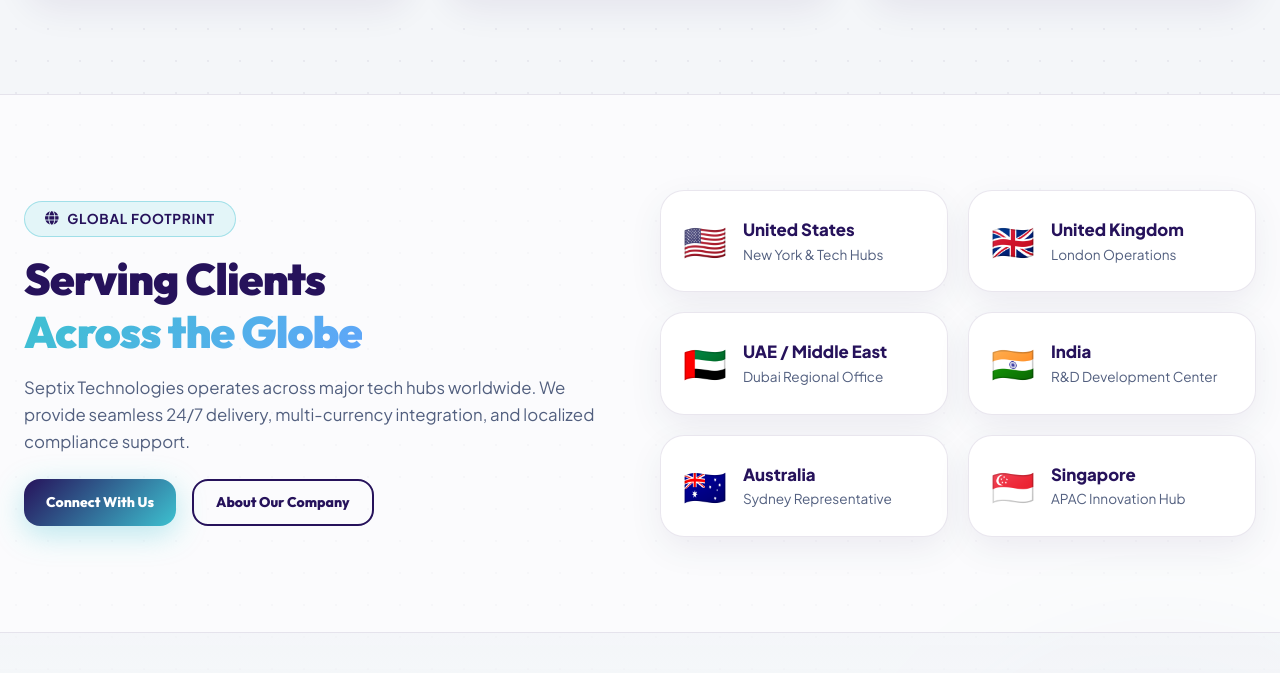
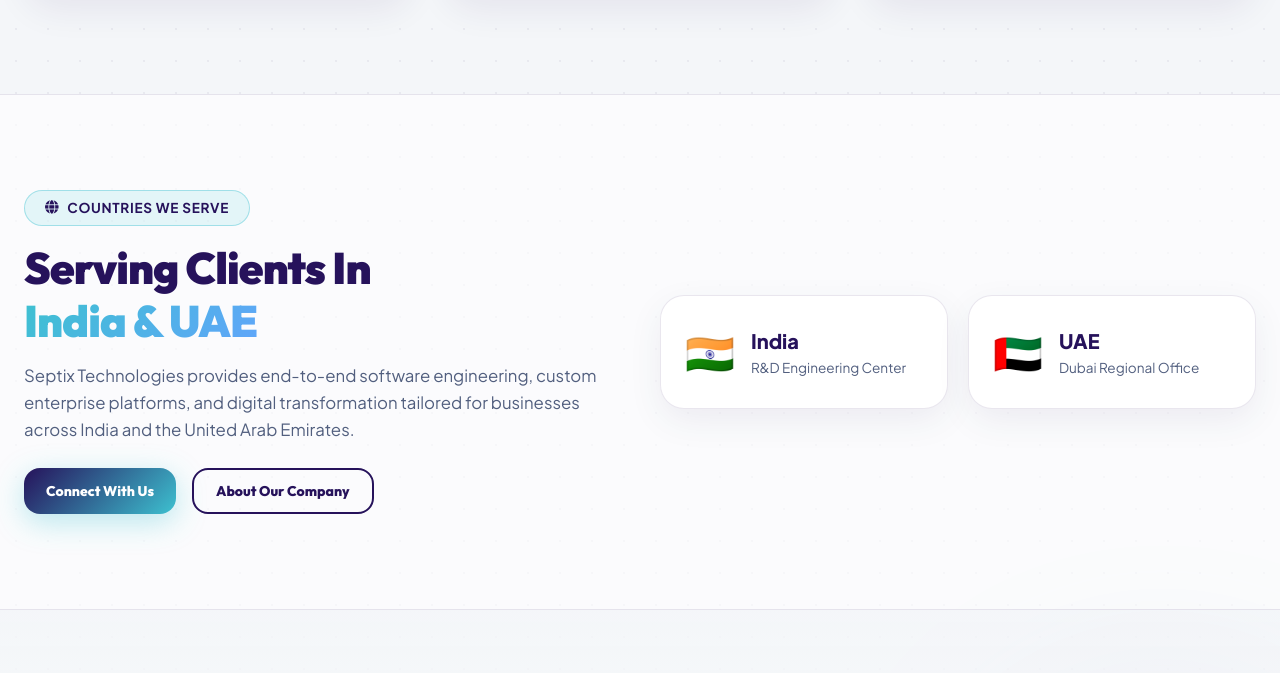
Before and after one commit to Maulik-Dawda/septix-technologies, a PHP site: page / in a window 1280 px wide; the page is wider, and only the part inside the window is pictured. Shown: the part 2419-3092 px from the top of that part. Run offline with PHP 8.4, Linux system fonts and the light colour scheme.

Commit message:
Updated Countries We Serve section, footer, and about page to specify India and UAE

```diff
--- a/includes/footer.php
+++ b/includes/footer.php
@@ -46,11 +46,11 @@ $base_url = get_base_url();
                     </ul>
                 </div>
 
-                <!-- Global Contact Info -->
+                <!-- Countries Served Info -->
                 <div>
-                    <h4 class="footer-title">Global Presence</h4>
+                    <h4 class="footer-title">Regional Presence</h4>
                     <p style="color: var(--clr-text-muted); font-size: 0.9rem; margin-bottom: 16px;">
-                        <i class="fa-solid fa-earth-americas" style="color: var(--clr-brand-light);"></i> Proudly serving enterprises globally across 50+ countries.
+                        <i class="fa-solid fa-earth-americas" style="color: var(--clr-brand-light);"></i> Proudly serving enterprises across <strong>India & UAE</strong>.
                     </p>
                     <ul class="footer-links" style="gap: 10px;">
                         <li style="color: var(--clr-brand-dark); font-size: 0.875rem; font-weight: 600;"><i class="fa-solid fa-envelope" style="color: var(--clr-brand-light);"></i> <?php echo CONTACT_EMAIL; ?></li>
--- a/index.php
+++ b/index.php
@@ -103,15 +103,15 @@ require_once __DIR__ . '/includes/header.php';
     </div>
 </section>
 
-<!-- Global Reach & Regional Hubs Section -->
+<!-- Countries We Serve Section -->
 <section class="section-padding global-section">
     <div class="container">
         <div class="global-grid">
             <div>
-                <div class="section-tag"><i class="fa-solid fa-globe"></i> Global Footprint</div>
-                <h2 class="section-title">Serving Clients <br><span class="text-gradient">Across the Globe</span></h2>
+                <div class="section-tag"><i class="fa-solid fa-globe"></i> Countries We Serve</div>
+                <h2 class="section-title">Serving Clients In <br><span class="text-gradient">India & UAE</span></h2>
                 <p style="color: var(--clr-text-muted); font-size: 1.05rem; margin-bottom: 24px;">
-                    Septix Technologies operates across major tech hubs worldwide. We provide seamless 24/7 delivery, multi-currency integration, and localized compliance support.
+                    Septix Technologies provides end-to-end software engineering, custom enterprise platforms, and digital transformation tailored for businesses across India and the United Arab Emirates.
                 </p>
                 <div style="display: flex; gap: 16px; flex-wrap: wrap;">
                     <a href="<?php echo $base_url; ?>/contact" class="btn btn-primary btn-sm">Connect With Us</a>
@@ -119,47 +119,19 @@ require_once __DIR__ . '/includes/header.php';
                 </div>
             </div>
 
-            <div class="hubs-grid">
-                <div class="hub-card">
-                    <div class="hub-flag">🇺🇸</div>
+            <div class="hubs-grid" style="grid-template-columns: 1fr 1fr;">
+                <div class="hub-card" style="padding: 24px;">
+                    <div class="hub-flag" style="font-size: 2.5rem;">🇮🇳</div>
                     <div>
-                        <div class="hub-name">United States</div>
-                        <div class="hub-city">New York & Tech Hubs</div>
+                        <div class="hub-name" style="font-size: 1.25rem;">India</div>
+                        <div class="hub-city">R&D Engineering Center</div>
                     </div>
                 </div>
-                <div class="hub-card">
-                    <div class="hub-flag">🇬🇧</div>
+                <div class="hub-card" style="padding: 24px;">
+                    <div class="hub-flag" style="font-size: 2.5rem;">🇦🇪</div>
                     <div>
-                        <div class="hub-name">United Kingdom</div>
-                        <div class="hub-city">London Operations</div>
-                    </div>
-                </div>
-                <div class="hub-card">
-                    <div class="hub-flag">🇦🇪</div>
-                    <div>
-                        <div class="hub-name">UAE / Middle East</div>
+                        <div class="hub-name" style="font-size: 1.25rem;">UAE</div>
                         <div class="hub-city">Dubai Regional Office</div>
-                    </div>
-                </div>
-                <div class="hub-card">
-                    <div class="hub-flag">🇮🇳</div>
-                    <div>
-                        <div class="hub-name">India</div>
-                        <div class="hub-city">R&D Development Center</div>
-                    </div>
-                </div>
-                <div class="hub-card">
-                    <div class="hub-flag">🇦🇺</div>
-                    <div>
-                        <div class="hub-name">Australia</div>
-                        <div class="hub-city">Sydney Representative</div>
-                    </div>
-                </div>
-                <div class="hub-card">
-                    <div class="hub-flag">🇸🇬</div>
-                    <div>
-                        <div class="hub-name">Singapore</div>
-                        <div class="hub-city">APAC Innovation Hub</div>
                     </div>
                 </div>
             </div>
```
Also changed, not shown: about.php (+4 -4 lines).
